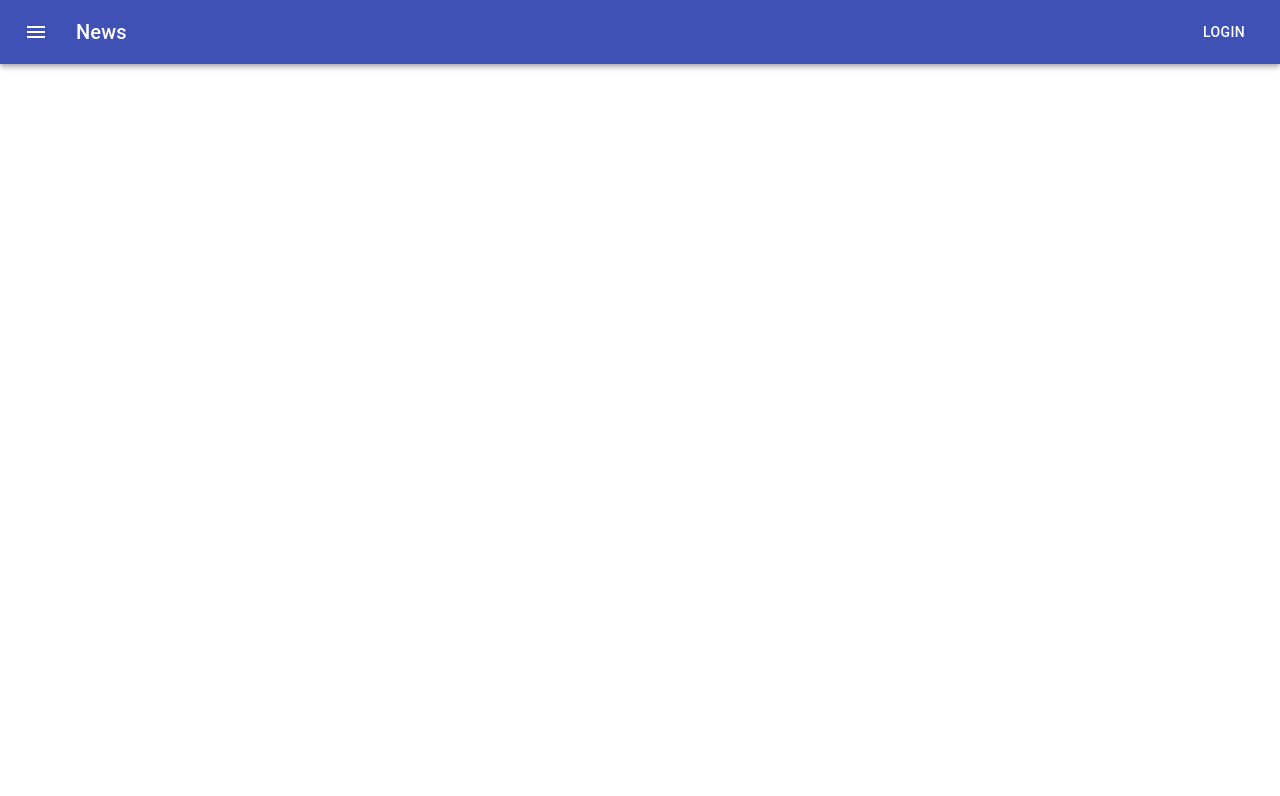
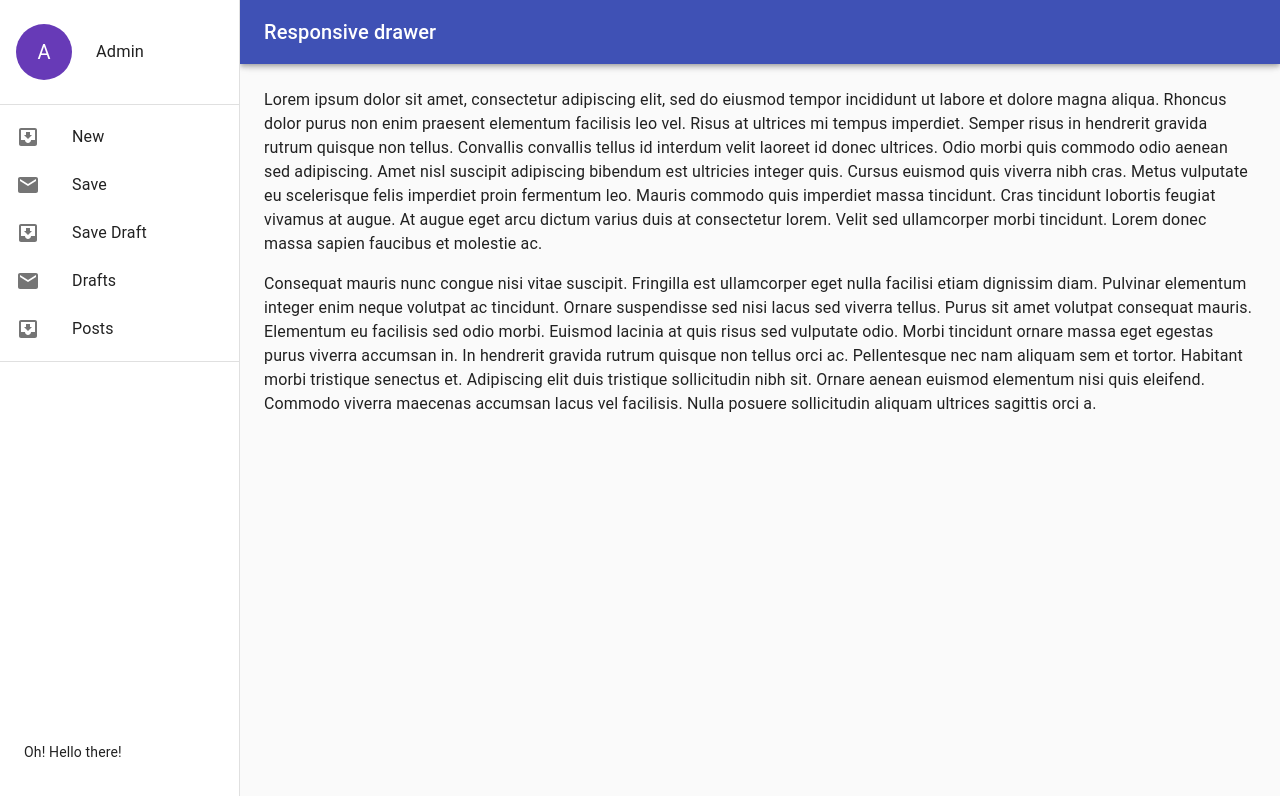
Before and after one commit to SimonFredrich/musicality, a React (Create React App) app in the folder cms/: page / in a window 1280 px wide. Shown: the top 796 px of the page. Built offline with nearby package versions, Linux system fonts and the light colour scheme.

Commit message:
Used ResponsiveDrawer and modified it. My code got ugly though.

```diff
--- a/cms/src/App.js
+++ b/cms/src/App.js
@@ -1,13 +1,17 @@
 import React from 'react';
 import './App.css';
 import ButtonAppBar from './components/ButtonAppBar';
+import ResponsiveDrawer from './components/ResponsiveDrawer';
 
-function App() {
-  return (
-    <div className="App">
-      {ButtonAppBar()}
-    </div>
-  );
+
+class App extends React.Component {
+  render(){
+    return (
+      <div className="App">
+        <ResponsiveDrawer />
+      </div>
+    )
+  }
 }
 
 export default App;
--- /dev/null
+++ b/cms/src/components/ResponsiveDrawer.js
@@ -0,0 +1,181 @@
+import React from 'react';
+import PropTypes from 'prop-types';
+import AppBar from '@material-ui/core/AppBar';
+import CssBaseline from '@material-ui/core/CssBaseline';
+import Divider from '@material-ui/core/Divider';
+import Drawer from '@material-ui/core/Drawer';
+import Avatar from '@material-ui/core/Avatar';
+import Hidden from '@material-ui/core/Hidden';
+import IconButton from '@material-ui/core/IconButton';
+import InboxIcon from '@material-ui/icons/MoveToInbox';
+import List from '@material-ui/core/List';
+import ListItem from '@material-ui/core/ListItem';
+import ListItemIcon from '@material-ui/core/ListItemIcon';
+import ListItemText from '@material-ui/core/ListItemText';
+import MailIcon from '@material-ui/icons/Mail';
+import MenuIcon from '@material-ui/icons/Menu';
+import Toolbar from '@material-ui/core/Toolbar';
+import Typography from '@material-ui/core/Typography';
+import { makeStyles, useTheme } from '@material-ui/core/styles';
+import { deepOrange, deepPurple } from '@material-ui/core/colors';
+
+
+const drawerWidth = 240;
+
+const useStyles = makeStyles(theme => ({
+  root: {
+    display: 'flex',
+  },
+  drawer: {
+    [theme.breakpoints.up('sm')]: {
+      width: drawerWidth,
+      flexShrink: 0,
+    },
+  },
+  appBar: {
+    [theme.breakpoints.up('sm')]: {
+      width: `calc(100% - ${drawerWidth}px)`,
+      marginLeft: drawerWidth,
+    },
+  },
+  menuButton: {
+    marginRight: theme.spacing(2),
+    [theme.breakpoints.up('sm')]: {
+      display: 'none',
+    },
+  },
+  toolbar: theme.mixins.toolbar,
+  drawerPaper: {
+    width: drawerWidth,
+  },
+  content: {
+    flexGrow: 1,
+    padding: theme.spacing(3),
+  },
+  orange: {
+    color: theme.palette.getContrastText(deepOrange[500]),
+    backgroundColor: deepOrange[500],
+  },
+  purple: {
+    color: theme.palette.getContrastText(deepPurple[500]),
+    backgroundColor: deepPurple[500],
+  },
+  user: {
+    marginRight: theme.spacing(2),
+  }
+}));
+
+function ResponsiveDrawer(props) {
+  const { container } = props;
+  const classes = useStyles();
+  const theme = useTheme();
+  const [mobileOpen, setMobileOpen] = React.useState(false);
+
+  const handleDrawerToggle = () => {
+    setMobileOpen(!mobileOpen);
+  };
+
+  const drawer = (
+    <div>
+    <div className={classes.toolbar} style={{display:'flex',alignITems:'center',paddingInline:theme.spacing(2)}} >
+      <div style={{display:'flex',alignItems:'center',justifyContent:'center',height:'inherit'}}>
+        <Avatar className={classes.purple} style={{width:theme.spacing(7),height:theme.spacing(7)}}>A</Avatar>
+        <h3 className={classes.content} style={{fontWeight:'normal'}}>Admin</h3>
+      </div>
+    </div>
+    <Divider />
+      <List>
+        {['New', 'Save', 'Save Draft', 'Drafts', 'Posts'].map((text, index) => (
+          <ListItem button key={text}>
+            <ListItemIcon>{index % 2 === 0 ? <InboxIcon /> : <MailIcon />}</ListItemIcon>
+            <ListItemText primary={text} />
+          </ListItem>
+        ))}
+      </List>
+      <Divider />
+      <div style={{position:'absolute',bottom:0,display:'flex'}}><p className={classes.content} style={{textAlign:'right'}}>Oh! Hello there!</p></div>
+    </div>
+  );
+
+  return (
+    <div className={classes.root}>
+      <CssBaseline />
+      <AppBar position="fixed" className={classes.appBar}>
+        <Toolbar>
+          <IconButton
+            color="inherit"
+            aria-label="open drawer"
+            edge="start"
+            onClick={handleDrawerToggle}
+            className={classes.menuButton}
+          >
+            <MenuIcon />
+          </IconButton>
+          <Typography variant="h6" noWrap>
+            Responsive drawer
+          </Typography>
+        </Toolbar>
+      </AppBar>
+      <nav className={classes.drawer} aria-label="mailbox folders">
+        {/* The implementation can be swapped with js to avoid SEO duplication of links. */}
+        <Hidden smUp implementation="css">
+          <Drawer
+            container={container}
+            variant="temporary"
+            anchor={theme.direction === 'rtl' ? 'right' : 'left'}
+            open={mobileOpen}
+            onClose={handleDrawerToggle}
+            classes={{
+              paper: classes.drawerPaper,
+            }}
+            ModalProps={{
+              keepMounted: true, // Better open performance on mobile.
+            }}
+          >
+            {drawer}
+          </Drawer>
+        </Hidden>
+        <Hidden xsDown implementation="css">
+          <Drawer
+            classes={{
+              paper: classes.drawerPaper,
+            }}
+            variant="permanent"
+            open
+          >
+            {drawer}
+          </Drawer>
+        </Hidden>
+      </nav>
+      <main className={classes.content}>
+        <div className={classes.toolbar} />
+        <Typography paragraph>
+          Lorem ipsum dolor sit amet, consectetur adipiscing elit, sed do eiusmod tempor incididunt
+          ut labore et dolore magna aliqua. Rhoncus dolor purus non enim praesent elementum
+          facilisis leo vel. Risus at ultrices mi tempus imperdiet. Semper risus in hendrerit
+          gravida rutrum quisque non tellus. Convallis convallis tellus id interdum velit laoreet id
+          donec ultrices. Odio morbi quis commodo odio aenean sed adipiscing. Amet nisl suscipit
+          adipiscing bibendum est ultricies integer quis. Cursus euismod quis viverra nibh cras.
+          Metus vulputate eu scelerisque felis imperdiet proin fermentum leo. Mauris commodo quis
+          imperdiet massa tincidunt. Cras tincidunt lobortis feugiat vivamus at augue. At augue eget
+          arcu dictum varius duis at consectetur lorem. Velit sed ullamcorper morbi tincidunt. Lorem
+          donec massa sapien faucibus et molestie ac.
+        </Typography>
+        <Typography paragraph>
+          Consequat mauris nunc congue nisi vitae suscipit. Fringilla est ullamcorper eget nulla
+          facilisi etiam dignissim diam. Pulvinar elementum integer enim neque volutpat ac
+          tincidunt. Ornare suspendisse sed nisi lacus sed viverra tellus. Purus sit amet volutpat
+          consequat mauris. Elementum eu facilisis sed odio morbi. Euismod lacinia at quis risus sed
+          vulputate odio. Morbi tincidunt ornare massa eget egestas purus viverra accumsan in. In
+          hendrerit gravida rutrum quisque non tellus orci ac. Pellentesque nec nam aliquam sem et
+          tortor. Habitant morbi tristique senectus et. Adipiscing elit duis tristique sollicitudin
+          nibh sit. Ornare aenean euismod elementum nisi quis eleifend. Commodo viverra maecenas
+          accumsan lacus vel facilisis. Nulla posuere sollicitudin aliquam ultrices sagittis orci a.
+        </Typography>
+      </main>
+    </div>
+  );
+}
+
+
+export default ResponsiveDrawer;
```
